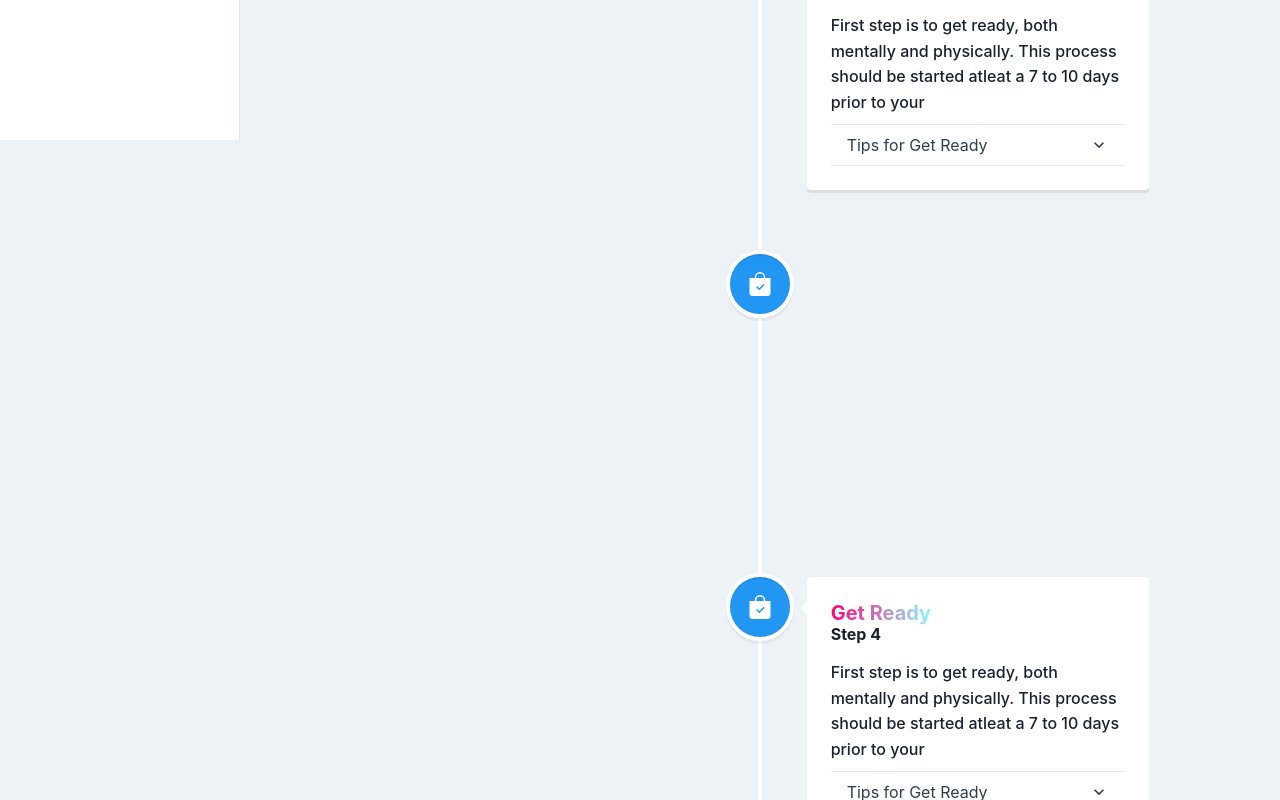
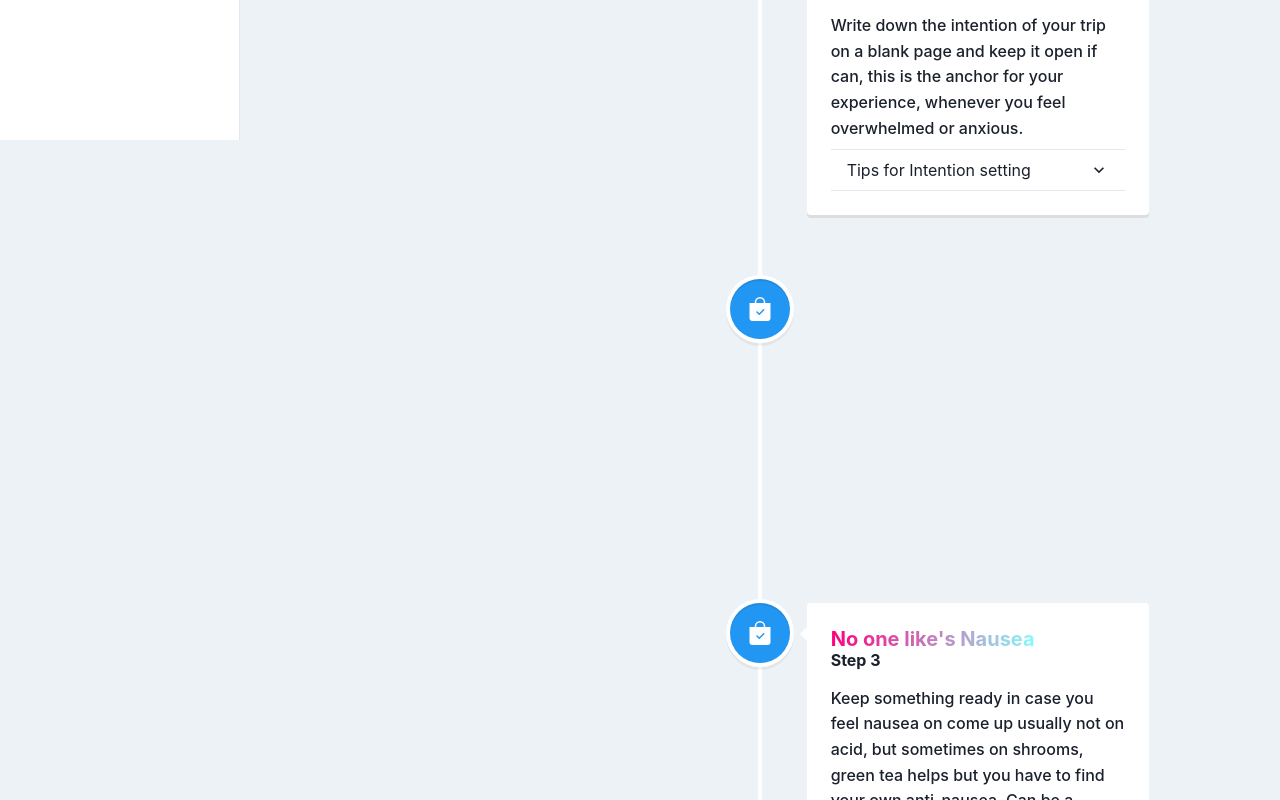
Before and after one commit to Wateraga/psyspacelibrary, a React (Create React App) app: page /library/plan-your-trip in a window 1280 px wide. Shown: the part 660-1460 px from the top of the page. Built offline with nearby package versions, Linux system fonts and the light colour scheme.

Commit message:
added data to plan trip section

```diff
--- a/src/components/Author/index.tsx
+++ b/src/components/Author/index.tsx
@@ -56,7 +56,7 @@ const Author = () => {
               >
                 <Box>
                   {" "}
-                  <Link href="https://twitter.com/dhashdev">
+                  <Link isExternal href="https://twitter.com/dhashdev">
                     <Button
                       w={"full"}
                       maxW={180}
--- a/src/components/FaqSection/index.tsx
+++ b/src/components/FaqSection/index.tsx
@@ -231,7 +231,16 @@ const FaqSection = () => {
                     @dhashdev
                   </Link>{" "}
                 </ListItem>
-
+                <ListItem>
+                  PsySpace twitter{" "}
+                  <Link
+                    href="https://twitter.com/psyspacenetwork"
+                    isExternal
+                    color={"#FF0080"}
+                  >
+                    @psyspacenetwork
+                  </Link>{" "}
+                </ListItem>
                 <ListItem>
                   reddit{" "}
                   <Link
--- a/src/library/components/PlanTripTimeline/PlanTripCard.tsx
+++ b/src/library/components/PlanTripTimeline/PlanTripCard.tsx
@@ -7,21 +7,36 @@ import {
   AccordionItem,
   AccordionButton,
   AccordionPanel,
+  UnorderedList,
+  ListItem,
   AccordionIcon,
+  Link,
 } from "@chakra-ui/react";
 
+// Plan trip card types
 interface PlanTripCardTypes {
   stepName: string;
   stepNumber: number;
   stepDescription: string;
-  detailedDescription: string;
+  detailedDescription: {
+    pointNumber: number;
+    point: string;
+  }[];
+  reference: string;
+  referenceLink: string;
 }
-
+/**
+ *
+ * @component
+ * @return {React.ReactElement} plan trip single card
+ */
 const PlanTripCard = ({
   stepName,
   stepNumber,
   stepDescription,
   detailedDescription,
+  reference,
+  referenceLink,
 }: PlanTripCardTypes) => {
   return (
     <>
@@ -41,16 +56,30 @@ const PlanTripCard = ({
       <Box mt={2}>
         <Accordion allowMultiple>
           <AccordionItem>
-            <h2>
             <AccordionButton>
               <Box flex="1" textAlign="left">
                 Tips for {stepName}
               </Box>
               <AccordionIcon />
             </AccordionButton>
-            </h2>
             <AccordionPanel pb={4} _dark={{ color: "#000" }}>
-              {detailedDescription}
+              <UnorderedList>
+                {detailedDescription.map((point) => {
+                  return (
+                    <Box key={point.pointNumber}>
+                      <ListItem>{point.point}</ListItem>
+                    </Box>
+                  );
+                })}
+              </UnorderedList>
+              <Box>
+                <Text>
+                  Reference:{" "}
+                  <Link isExternal href={`{${referenceLink}}`} color="#FF0080">
+                    {reference}
+                  </Link>
+                </Text>
+              </Box>
             </AccordionPanel>
           </AccordionItem>
         </Accordion>
--- a/src/library/components/PlanTripTimeline/index.tsx
+++ b/src/library/components/PlanTripTimeline/index.tsx
@@ -1,5 +1,4 @@
 import React from "react";
-import { Box } from "@chakra-ui/react";
 import {
   VerticalTimeline,
   VerticalTimelineElement,
@@ -13,7 +12,6 @@ const planTripDataArray = planTripData.planTripSteps; // extracting array from t
 // plan trip
 const PlanTripTimeline = () => {
   return (
-    <Box>
     <VerticalTimeline>
       {planTripDataArray.map((step) => {
         return (
@@ -31,6 +29,8 @@ const PlanTripTimeline = () => {
               stepNumber={step.stepNumber}
               stepDescription={step.stepDescription}
               detailedDescription={step.detailedDescription}
+              reference={step.reference}
+              referenceLink={step.referenceLink}
             />
           </VerticalTimelineElement>
         );
@@ -41,7 +41,6 @@ const PlanTripTimeline = () => {
         icon={<FcPlanner />}
       />
     </VerticalTimeline>
-    </Box>
   );
 };
 
--- a/src/library/components/sidebarData/sidebarData.tsx
+++ b/src/library/components/sidebarData/sidebarData.tsx
@@ -12,8 +12,8 @@ interface LinkItemProps {
 }
 // Active options in side bar
 export const LinkItems: Array<LinkItemProps> = [
+  { name: "Psychedelics", icon: TbMushroom, link: "/library/home" },
   { name: "Plan your Trip", icon: FcPlanner, link: "/library/plan-your-trip" },
-  { name: "Psychedelics", icon: TbMushroom, link: "/library/home" },
   {
     name: "Beginner's guide",
     icon: FiBook,
--- a/src/library/data/planTrip.json
+++ b/src/library/data/planTrip.json
@@ -4,43 +4,247 @@
       "stepName": "Get Ready",
       "stepNumber": 0,
       "stepDescription": "First step is to get ready, both mentally and physically. This process should be started atleat a 7 to 10 days prior to your",
-      "detailedDescription": "do eiusmod tempor incididunt ut labore et dolore magna aliqua.Ut enim ad minim veniam, quis nostrud exercitation ullamcolaboris nisi ut aliquip ex ea commodo consequat."
+      "detailedDescription": [
+        {
+          "pointNumber": 0,
+          "point": "Clean your surrounding"
+        },
+        {
+          "pointNumber": 2,
+          "point": "Refrain from or no drug user prior"
+        },
+        {
+          "pointNumber": 3,
+          "point": "Avoid high acid food, alcholo and sex"
+        },
+        {
+          "pointNumber": 4,
+          "point": "Get plenty of sleep"
+        },
+        {
+          "pointNumber": 5,
+          "point": "Avoid toxic situtation"
+        }
+      ],
+      "reference": "How to safe trip",
+      "referenceLink": "https://psyche.co/guides/how-to-have-a-safe-psychedelic-trip"
     },
     {
-      "stepName": "Get Ready",
-      "stepNumber": 2,
-      "stepDescription": "First step is to get ready, both mentally and physically. This process should be started atleat a 7 to 10 days prior to your",
-      "detailedDescription": "do eiusmod tempor incididunt ut labore et dolore magna aliqua.Ut enim ad minim veniam, quis nostrud exercitation ullamcolaboris nisi ut aliquip ex ea commodo consequat."
+      "stepName": "Intention setting",
+      "stepNumber": 1,
+      "stepDescription": "Write down the intention of your trip on a blank page and keep it open if can, this is the anchor for your experience, whenever you feel overwhelmed or anxious.",
+      "detailedDescription": [
+        {
+          "pointNumber": 0,
+          "point": "You psychedelic experience should always have a reason"
+        },
+        {
+          "pointNumber": 1,
+          "point": "Spend some time to figure your intention out"
+        },
+        {
+          "pointNumber": 2,
+          "point": "Write it down on a paper, journal or notes"
+        },
+        {
+          "pointNumber": 3,
+          "point": "Look at it whenever you think it's time to work upon your intention"
+        }
+      ],
+      "reference": "How to set an intention",
+      "referenceLink": "https://www.vice.com/en/article/akg8ap/how-to-set-an-intention-for-your-drug-trip"
     },
     {
-      "stepName": "Get Ready",
-      "stepNumber": 3,
-      "stepDescription": "First step is to get ready, both mentally and physically. This process should be started atleat a 7 to 10 days prior to your",
-      "detailedDescription": "do eiusmod tempor incididunt ut labore et dolore magna aliqua.Ut enim ad minim veniam, quis nostrud exercitation ullamcolaboris nisi ut aliquip ex ea commodo consequat."
+      "stepName": "Dosage & Testing",
+      "stepNumber": 2,
+      "stepDescription": "It's one hundered percent important to test your medicine before ingesting, getting testing kit online and be sure about your dosage.",
+      "detailedDescription": [
+        {
+          "pointNumber": 0,
+          "point": "By a regint testing kit or whatever is easily available"
+        },
+        {
+          "pointNumber": 1,
+          "point": "Make sure you dose properly, especially for first timers"
+        }
+      ],
+      "reference": "Testing methods for LSD",
+      "referenceLink": "https://www.unodc.org/unodc/en/scientists/recommended-methods-for-testing-lysergide-lsd.html"
     },
     {
-      "stepName": "Get Ready",
-      "stepNumber": 4,
-      "stepDescription": "First step is to get ready, both mentally and physically. This process should be started atleat a 7 to 10 days prior to your",
-      "detailedDescription": "do eiusmod tempor incididunt ut labore et dolore magna aliqua.Ut enim ad minim veniam, quis nostrud exercitation ullamcolaboris nisi ut aliquip ex ea commodo consequat."
+      "stepName": "No one like's Nausea",
+      "stepNumber": 3,
+      "stepDescription": "Keep something ready in case you feel nausea on come up usually not on acid, but sometimes on shrooms, green tea helps but you have to find your own anti-nausea. Can be a medicine too!",
+      "detailedDescription": [
+        {
+          "pointNumber": 0,
+          "point": "Keep some water, lemon or lime handy for come up"
+        },
+        {
+          "pointNumber": 1,
+          "point": "Fast few hours prior, if possible"
+        },
+        {
+          "pointNumber": 2,
+          "point": "Have light food for someday prior to the trip"
+        },
+        {
+          "pointNumber": 3,
+          "point": "Make shroom tea with some ginger"
+        }
+      ],
+      "reference": "How to reduce nausea thread",
+      "referenceLink": "https://www.reddit.com/r/shrooms/comments/1kgidt/need_way_to_reduce_nausea_from_shrooms/"
     },
     {
-      "stepName": "Get Ready",
-      "stepNumber": 5,
-      "stepDescription": "First step is to get ready, both mentally and physically. This process should be started atleat a 7 to 10 days prior to your",
-      "detailedDescription": "do eiusmod tempor incididunt ut labore et dolore magna aliqua.Ut enim ad minim veniam, quis nostrud exercitation ullamcolaboris nisi ut aliquip ex ea commodo consequat."
+      "stepName": "We all love music!!",
+      "stepNumber": 4,
+      "stepDescription": "Music can be one of the best parts about tripping it can take you places you have never been too! (playlist section coming soon)",
+      "detailedDescription": [
+        {
+          "pointNumber": 0,
+          "point": "Make your playlist ready beforehand"
+        },
+        {
+          "pointNumber": 1,
+          "point": "Keep your phone fully charged"
+        },
+        {
+          "pointNumber": 2,
+          "point": "Headphone and speaker should be charged too"
+        },
+        {
+          "pointNumber": 3,
+          "point": "Explore new music (very important)"
+        }
+      ],
+      "reference": "Tripping playlist subreddit",
+      "referenceLink": "https://www.reddit.com/r/TrippingPlaylists/"
     },
     {
-      "stepName": "Get Ready",
-      "stepNumber": 6,
-      "stepDescription": "First step is to get ready, both mentally and physically. This process should be started atleat a 7 to 10 days prior to your",
-      "detailedDescription": "do eiusmod tempor incididunt ut labore et dolore magna aliqua.Ut enim ad minim veniam, quis nostrud exercitation ullamcolaboris nisi ut aliquip ex ea commodo consequat."
+      "stepName": "Journal/ Recording",
+      "stepNumber": 5,
+      "stepDescription": "We all know it's deep psychological journey throug one's mind and you will forget most of it when you come down, hence record!",
+      "detailedDescription": [
+        {
+          "pointNumber": 0,
+          "point": "Keep a journal / notes app ready"
+        },
+        {
+          "pointNumber": 1,
+          "point": "Don't think you will remeber it, because you wont!"
+        },
+        {
+          "pointNumber": 2,
+          "point": "Voice recording is good too, if writing is difficult in altered states"
+        },
+        {
+          "pointNumber": 3,
+          "point": "Try to write as much as possible"
+        }
+      ],
+      "reference": "Reasons to journal while tripping",
+      "referenceLink": "https://www.wakefultravel.com/blogs/journal/7-reasons-why-you-need-a-psychedelic-integration-journal"
     },
     {
-      "stepName": "Get Ready",
+      "stepName": "SOS situation",
+      "stepNumber": 6,
+      "stepDescription": "In case of you are having a panic attack or you feel like you are loosing your mind, which is totally common and natural. Let some freind or someone know you'll be tripping!",
+      "detailedDescription": [
+        {
+          "pointNumber": 0,
+          "point": "Let the person know about your plans, so that they can be prepared too"
+        },
+        {
+          "pointNumber": 1,
+          "point": "Ask them to check on you in couple of hours in between"
+        },
+        {
+          "pointNumber": 2,
+          "point": "Having someone physically near or next door is great, especially for first timers"
+        },
+        {
+          "pointNumber": 3,
+          "point": "Reach out if needed, don't think, what they will think"
+        }
+      ],
+      "reference": "Help bad trip high",
+      "referenceLink": "https://sunrisehouse.com/cause-effect/help-bad-trip-high/"
+    },
+    {
+      "stepName": "Have something to play",
       "stepNumber": 7,
-      "stepDescription": "First step is to get ready, both mentally and physically. This process should be started atleat a 7 to 10 days prior to your",
-      "detailedDescription": "do eiusmod tempor incididunt ut labore et dolore magna aliqua.Ut enim ad minim veniam, quis nostrud exercitation ullamcolaboris nisi ut aliquip ex ea commodo consequat."
+      "stepDescription": "Colors, drawing book, bubble machine or whater is your thing, it can be exetremly intresting, have something to chew like gummy bears and something soft/ velvet type thing to touch, no specific reason, it's just feels awesome",
+      "detailedDescription": [
+        {
+          "pointNumber": 0,
+          "point": "Drawing is always fun, if you do that"
+        },
+        {
+          "pointNumber": 1,
+          "point": "Playing instrument, if you and if you can"
+        },
+        {
+          "pointNumber": 2,
+          "point": "Bubble machine can be fun"
+        },
+        {
+          "pointNumber": 3,
+          "point": "Anything that a 5 year old would love to play with"
+        }
+      ],
+      "reference": "Fun things to do while tripping thread",
+      "referenceLink": "https://www.reddit.com/r/Acid/comments/oknjvx/fun_things_to_do_while_tripping/"
+    },
+    {
+      "stepName": "Move that ass !!",
+      "stepNumber": 8,
+      "stepDescription": "Dance, headbang etc, whatever suits you, but please move your body while tripping try changing rooms if possible, moving the body while tripping helps release suppressed emotions, you are not baked, if you want you can be one hundred percent mobile and functional on psychedelics",
+      "detailedDescription": [
+        {
+          "pointNumber": 0,
+          "point": "Take a walk if possible"
+        },
+        {
+          "pointNumber": 1,
+          "point": "Dance it out!"
+        },
+        {
+          "pointNumber": 2,
+          "point": "Do stretching or yoga, thank us later!"
+        },
+        {
+          "pointNumber": 4,
+          "point": "Take a hot shower if possible"
+        },
+        {
+          "pointNumber": 5,
+          "point": "Anything to get in physical flow state"
+        }
+      ],
+      "reference": "Yoga and Psychedelics",
+      "referenceLink": "https://www.reddit.com/r/yoga/comments/26m1n9/psychedelics_yoga/"
+    },
+    {
+      "stepName": "Trust your self",
+      "stepNumber": 9,
+      "stepDescription": "You get the experience you need, not the experience you want, you decided to take this journey for a reason always remeber that reason when things get overwhelming! So just enjoy the ride and no matter how it feels, just say to yourself, 'this is exactly what I needed'. YES! even when it feels like you are dying, especially then!",
+      "detailedDescription": [
+        {
+          "pointNumber": 0,
+          "point": "You will be a different person after your experience, in a good way"
+        },
+        {
+          "pointNumber": 1,
+          "point": "This can be most profound experience of your life, hence enjoy each bit of it"
+        },
+        {
+          "pointNumber": 2,
+          "point": "Listen to Ram Dass, Terence McKenna and alan watts during or before trip"
+        }
+      ],
+      "reference": "Do it for yourslef!",
+      "referenceLink": "https://www.reddit.com/r/Psychedelics/comments/haf9jt/i_made_a_thing_about_heroic_doses/"
     }
   ]
 }
```
Lines whose indentation alone changed are shown as unchanged.
